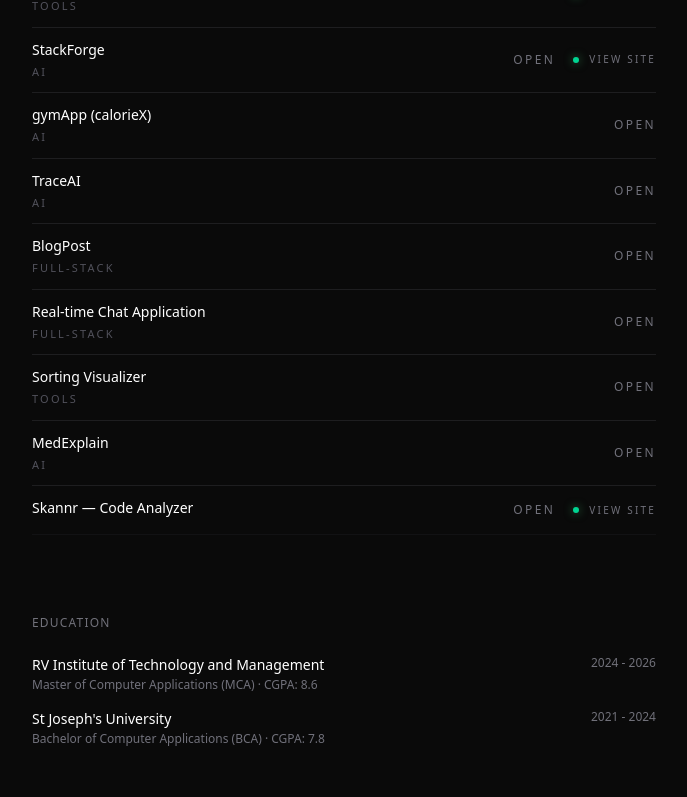
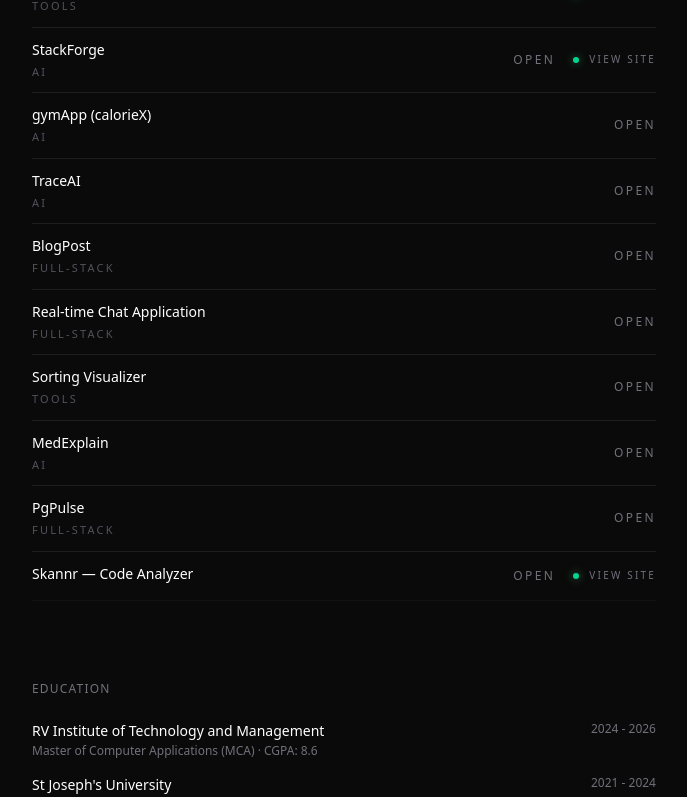
Before and after one commit to 7vignesh/vignxsh, a Next.js app: page / in a window 1280 px wide. Shown: the part 798-1595 px from the top of the page, without its empty margins (296-983 px from the left). Built offline with nearby package versions, Linux system fonts and the light colour scheme.

Commit message:
feat: add PgPulse project to portfolio

```diff
--- a/src/components/sections/Projects.tsx
+++ b/src/components/sections/Projects.tsx
@@ -15,6 +15,7 @@ const projectCategories: Record<string, Exclude<ProjectFilter, 'all'>> = {
   '3': 'tools',
   '5': 'ai',
   '9': 'tools',
+  '11': 'full-stack',
 };
 
 const filterLabels: { value: ProjectFilter; label: string }[] = [
--- a/src/data/portfolio.ts
+++ b/src/data/portfolio.ts
@@ -167,6 +167,19 @@ export const projects: Project[] = [
     featured: true,
   },
   {
+    id: '11',
+    title: 'PgPulse',
+    description: [
+      'Production-grade, multi-tenant API analytics platform built on PostgreSQL 16 for tracking endpoint performance.',
+      'Ingests API request events per tenant and provides overview, endpoint, latency, error, and timeseries analytics — all isolated via Row-Level Security.',
+      'Scales with RANGE partitioning, a streaming read replica, PgBouncer connection pooling, and a materialized view refreshed by pg_cron.',
+      'Includes an in-database alert system that evaluates threshold rules every minute and delivers webhooks on breach.',
+    ],
+    techStack: ['Node.js', 'Fastify', 'TypeScript', 'PostgreSQL 16', 'PgBouncer', 'pg_cron', 'Docker', 'Vitest'],
+    githubUrl: 'https://github.com/7vignesh/pgpulse',
+    featured: true,
+  },
+  {
     id: '10',
     title: 'Skannr — Code Analyzer',
     description: [
```
